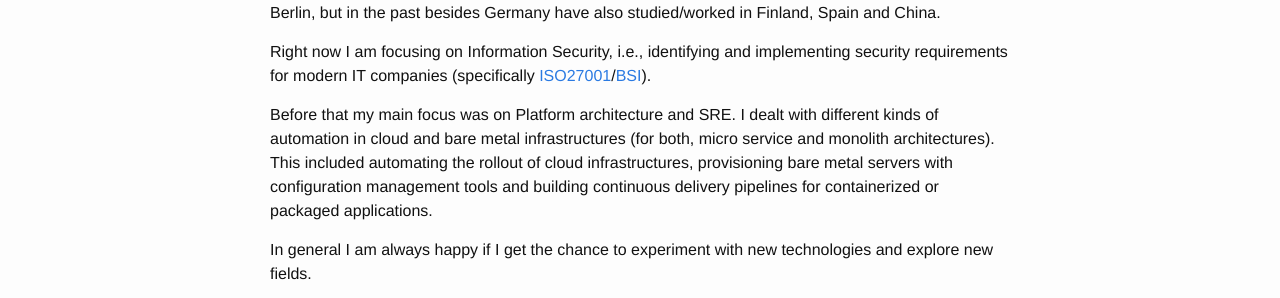
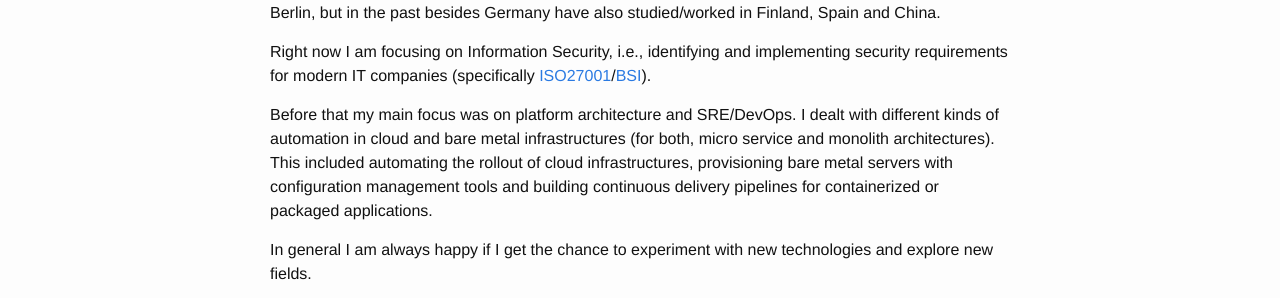
Before and after one commit to fishi0x01/fishi0x01.github.io, a Jekyll site: the page built from pages/about.md, in a window 1280 px wide. Shown: the part 226-524 px from the top of the page. Built offline with Jekyll 4.4.1, drawn with Linux system fonts in a browser that asks for light colours.

Commit message:
Typo fix

```diff
--- a/pages/about.md
+++ b/pages/about.md
@@ -10,7 +10,7 @@ I am currently working as an Information Security Engineer at the [HPS Gesundhei
 
 Right now I am focusing on Information Security, i.e., identifying and implementing security requirements for modern IT companies (specifically [ISO27001](https://www.iso.org/isoiec-27001-information-security.html)/[BSI](https://www.bsi.bund.de/EN/Topics/ITGrundschutz/itgrundschutz_node.html)).
 
-Before that my main focus was on Platform architecture and SRE. I dealt with different kinds of automation in cloud and bare metal infrastructures (for both, micro service and monolith architectures). This included automating the rollout of cloud infrastructures, provisioning bare metal servers with configuration management tools and building continuous delivery pipelines for containerized or packaged applications.
+Before that my main focus was on platform architecture and SRE/DevOps. I dealt with different kinds of automation in cloud and bare metal infrastructures (for both, micro service and monolith architectures). This included automating the rollout of cloud infrastructures, provisioning bare metal servers with configuration management tools and building continuous delivery pipelines for containerized or packaged applications.
 
 In general I am always happy if I get the chance to experiment with new technologies and explore new fields.
 
```
Also changed, not shown: pages/pav.md (+1 -1 lines).
